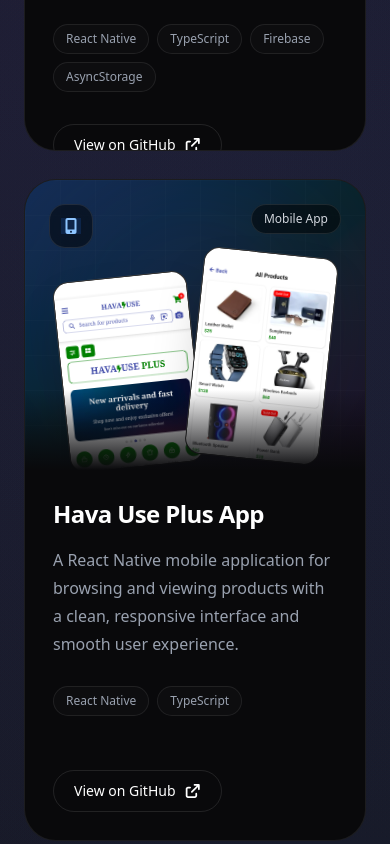
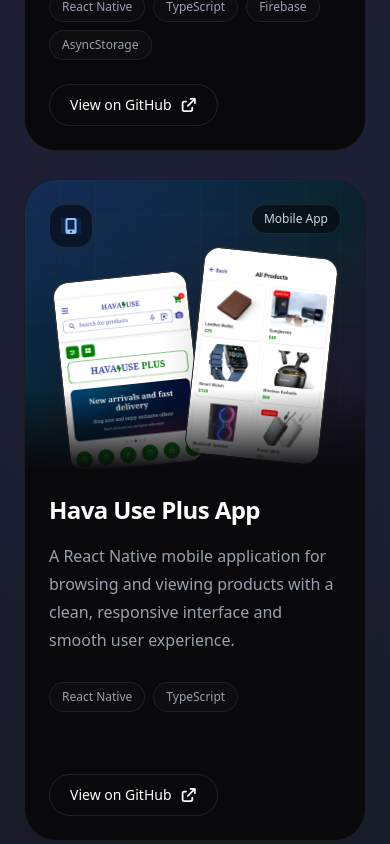
Before and after one commit to farina-riaz-fari/Portfolio, a Next.js app: page / in a window 390 px wide. Shown: the part 3780-4624 px from the top of the page. Built offline with nearby package versions, Linux system fonts and the light colour scheme.

Commit message:
Fix project card mobile layout

```diff
--- a/components/Projects/ProjectCard.tsx
+++ b/components/Projects/ProjectCard.tsx
@@ -6,14 +6,18 @@
 
 const ProjectCard = ({ project }: { project: Project }) => {
   return (
-    <article className="group relative flex h-[662px] flex-col overflow-hidden rounded-[2rem] border border-white/[0.08] bg-zinc-950 transition-all duration-500 hover:-translate-y-2 hover:border-white/[0.16] hover:shadow-[0_25px_80px_rgba(0,0,0,0.45)]">
+    <article className="group relative flex h-auto min-h-[662px] flex-col overflow-hidden rounded-[2rem] border border-white/[0.08] bg-zinc-950 transition-all duration-500 hover:-translate-y-2 hover:border-white/[0.16] hover:shadow-[0_25px_80px_rgba(0,0,0,0.45)]">
+      {/* Project Visual */}
       <div
         className={`relative h-[290px] shrink-0 overflow-hidden bg-gradient-to-br ${project.gradient}`}
       >
+        {/* Glow */}
         <div className="absolute left-1/2 top-1/2 h-56 w-56 -translate-x-1/2 -translate-y-1/2 rounded-full bg-purple-500/15 blur-[90px]" />
 
+        {/* Grid Pattern */}
         <div className="absolute inset-0 opacity-20 [background-image:linear-gradient(rgba(255,255,255,0.08)_1px,transparent_1px),linear-gradient(90deg,rgba(255,255,255,0.08)_1px,transparent_1px)] [background-size:35px_35px]" />
 
+        {/* Project Icon */}
         <div className="absolute left-6 top-6 z-30 flex h-11 w-11 items-center justify-center rounded-2xl border border-white/10 bg-black/50 backdrop-blur-xl">
           <FontAwesomeIcon
             icon={project.icon}
@@ -21,24 +25,31 @@
           />
         </div>
 
+        {/* Project Type */}
         <span className="absolute right-6 top-6 z-30 rounded-full border border-white/10 bg-black/50 px-3 py-1.5 text-xs text-gray-300 backdrop-blur-xl">
           {project.type}
         </span>
 
+        {/* Images */}
         <ProjectVisual images={project.images} title={project.title} />
 
+        {/* Bottom Fade */}
         <div className="absolute inset-x-0 bottom-0 z-20 h-20 bg-gradient-to-t from-zinc-950 to-transparent" />
       </div>
 
-      <div className="flex min-h-0 flex-1 flex-col p-7 md:p-8">
+      {/* Project Content */}
+      <div className="flex min-h-0 flex-1 flex-col p-6 sm:p-7 md:p-8">
+        {/* Title */}
         <h3 className="shrink-0 text-2xl font-semibold tracking-tight md:text-3xl">
           {project.title}
         </h3>
 
+        {/* Description */}
         <p className="mt-4 leading-7 text-gray-400">
           {project.description}
         </p>
 
+        {/* Technologies */}
         <div className="mt-7 flex shrink-0 flex-wrap gap-2">
           {project.technologies.map((technology) => (
             <span
@@ -50,8 +61,9 @@
           ))}
         </div>
 
+        {/* GitHub Link */}
         {project.github && (
-          <div className="mt-auto pt-8">
+          <div className="mt-auto pt-6 sm:pt-8">
             <a
               href={project.github}
               target="_blank"
@@ -62,7 +74,7 @@
 
               <FontAwesomeIcon
                 icon={faArrowUpRightFromSquare}
-                className="h-3 w-3 transition-transform duration-300 group-hover/link:-translate-y-0.5 group-hover/link:translate-x-0.5"
+                className="h-3 w-3 shrink-0 transition-transform duration-300 group-hover/link:-translate-y-0.5 group-hover/link:translate-x-0.5"
               />
             </a>
           </div>
--- a/components/Projects/index.tsx
+++ b/components/Projects/index.tsx
@@ -9,6 +9,7 @@
       bg-[radial-gradient(circle_at_20%_20%,rgba(139,92,246,0.07),transparent_40%),radial-gradient(circle_at_80%_30%,rgba(59,130,246,0.06),transparent_40%),radial-gradient(circle_at_50%_90%,rgba(34,211,238,0.05),transparent_45%),linear-gradient(135deg,#17151f,#151721,#131722)]"
     >
       <div className="relative mx-auto max-w-7xl">
+        {/* Section Header */}
         <div className="mb-16 max-w-3xl">
           <p className="mb-4 text-sm font-medium uppercase tracking-[0.35em] text-cyan-300">
             Selected Work
@@ -28,21 +29,33 @@
           </p>
         </div>
 
-        <div className="grid gap-7 md:grid-cols-2 lg:grid-cols-6">
-          {/* Top row - 3 equal cards */}
-          {projects.slice(0, 3).map((project) => (
-            <div key={project.title} className="lg:col-span-2">
-              <ProjectCard project={project} />
-            </div>
-          ))}
+        {/* Projects Grid */}
+        <div className="grid grid-cols-1 gap-7 min-[768px]:grid-cols-2 min-[1150px]:grid-cols-6">
+          {/* Coffee Shop */}
+          <div className="min-[1150px]:col-span-2">
+            <ProjectCard project={projects[0]} />
+          </div>
 
-          {/* Bottom row - 2 equal centered cards */}
-          <div className="lg:col-span-2 lg:col-start-2">
+          {/* Hava */}
+          <div className="min-[1150px]:col-span-2">
+            <ProjectCard project={projects[1]} />
+          </div>
+
+          {/* Multi-Company */}
+          <div className="min-[1150px]:col-span-2">
+            <ProjectCard project={projects[2]} />
+          </div>
+
+          {/* LinkGraph */}
+          <div className="min-[1150px]:col-span-2 min-[1150px]:col-start-2">
             <ProjectCard project={projects[3]} />
           </div>
 
-          <div className="lg:col-span-2">
-            <ProjectCard project={projects[4]} />
+          {/* Rentaround */}
+          <div className="min-[768px]:col-span-2 min-[1150px]:col-span-2">
+            <div className="w-full min-[768px]:mx-auto min-[768px]:w-[calc(50%-0.875rem)] min-[1150px]:w-full">
+              <ProjectCard project={projects[4]} />
+            </div>
           </div>
         </div>
       </div>
```
